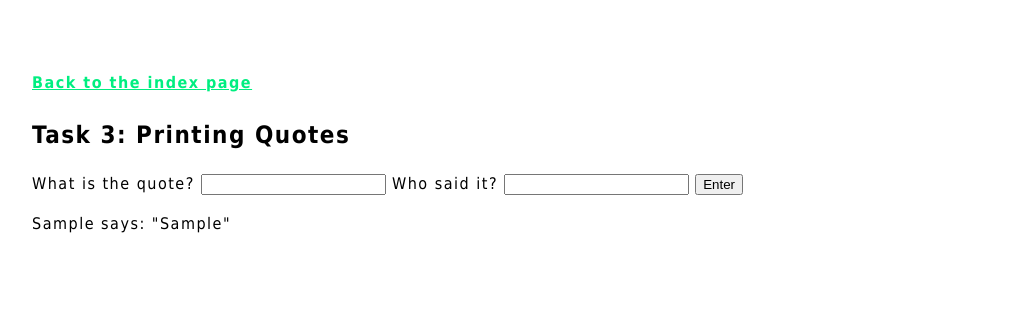
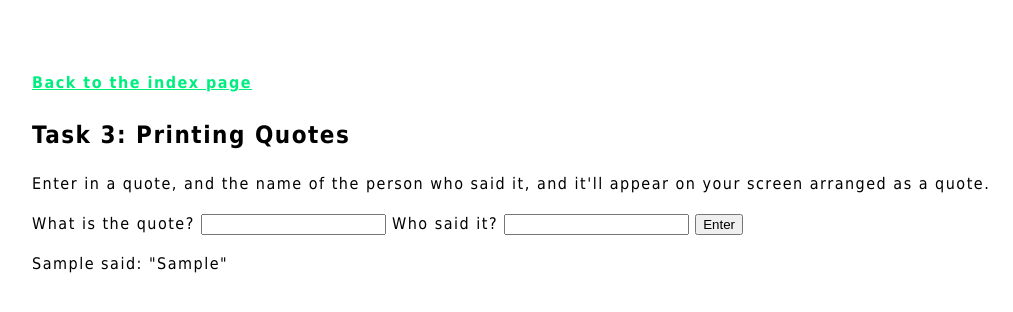
Before and after one commit to BNewing/JavaScript-57-Exercises-for-Programmers, a plain HTML site: page Tasks/Task3/task3.html in a window 1280 px wide. Both pictures are taken after typing "Sample", "Sample" into the empty fields and a click on the input "Enter". Shown: the whole page, without its empty margins (126-1139 px from the left). Drawn offline with Linux system fonts and the light colour scheme.

Commit message:
Tidy up of Task 3

```diff
--- a/Tasks/Task3/task3.html
+++ b/Tasks/Task3/task3.html
@@ -9,6 +9,8 @@
 <body>
 <h4><a href="../../index.html">Back to the index page</a></h4>
 <h2> Task 3: Printing Quotes </h2>
+
+<p>Enter in a quote, and the name of the person who said it, and it'll appear on your screen arranged as a quote.</p>
 
 <form name="myForm" id="form" onsubmit="return false">
   What is the quote?
--- a/Tasks/Task3/task3.js
+++ b/Tasks/Task3/task3.js
@@ -1,11 +1,6 @@
-console.log(3)
-
 function getSentence(){
-  console.log(5);
   var quote = document.getElementById("quote").value;
-  console.log(5);
   var author = document.getElementById("author").value;
-  console.log(author);
-  document.getElementById("sentence").innerHTML = author + " says: \"" + quote + "\"";
+  document.getElementById("sentence").innerHTML = author + " said: \"" + quote + "\"";
   form.reset();
 }
```
